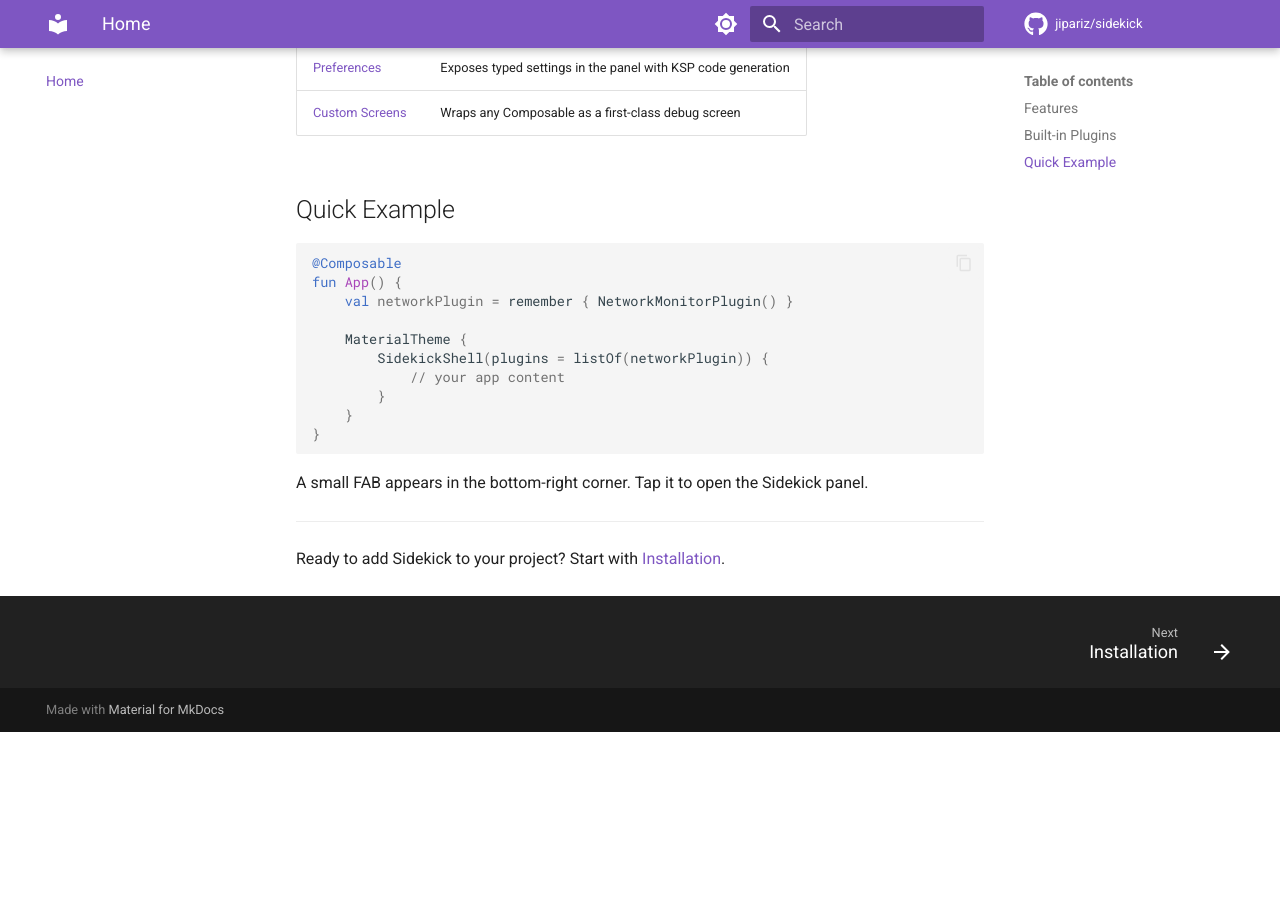
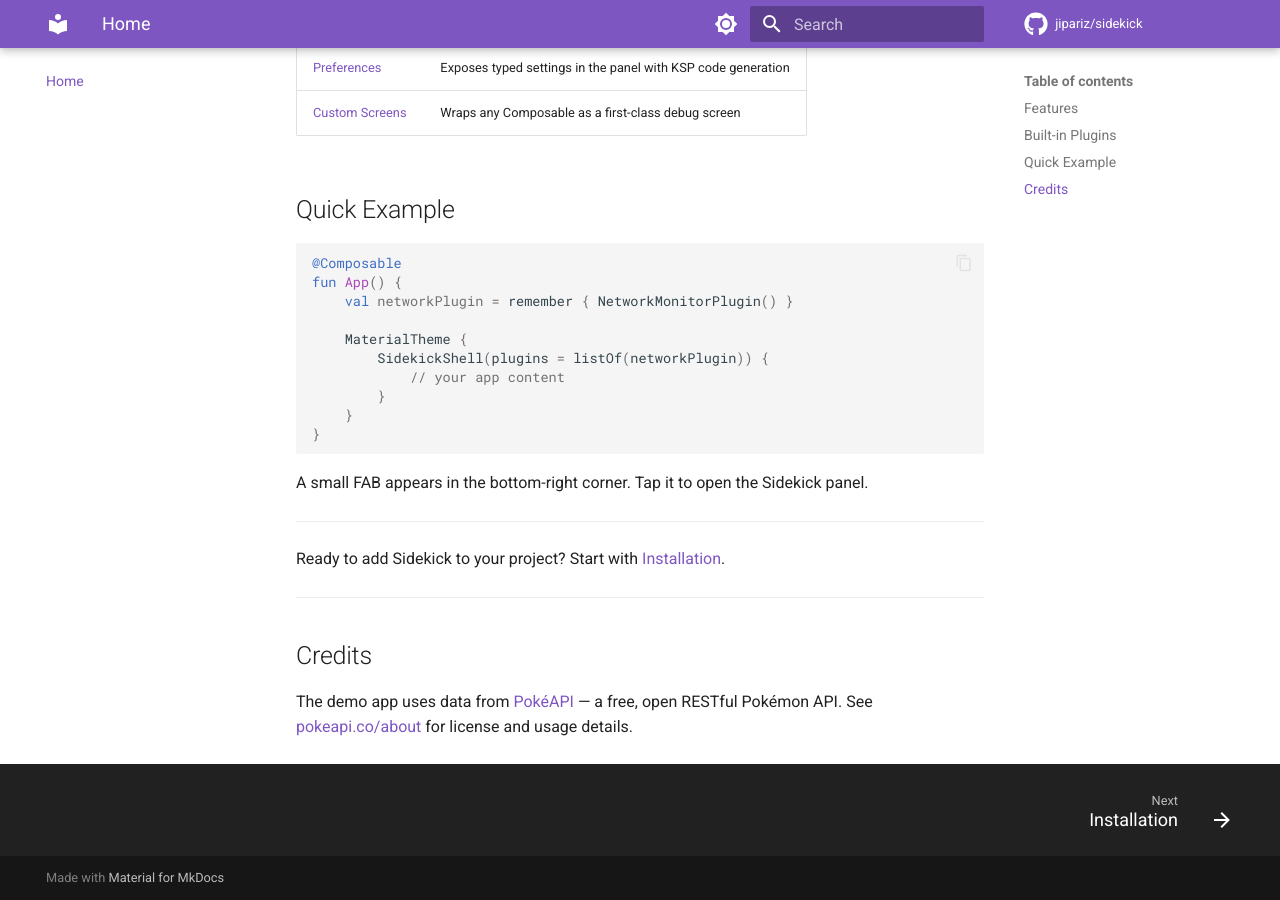
Before and after one commit to jipariz/sidekick, an MkDocs documentation site: the page built from docs/index.md, in a window 1280 px wide and 900 px high, scrolled down 937 px. Built offline with MkDocs 1.6.1 and Material for MkDocs 9.7.7, drawn with Linux system fonts in a browser that asks for light colours; comment, search, counter and statistics services are not loaded; before the commit the page ends 1669 px from its top, so only the background shows below that.

Commit message:
docs: Credit pokeapi

```diff
--- a/docs/index.md
+++ b/docs/index.md
@@ -52,3 +52,9 @@ A small FAB appears in the bottom-right corner. Tap it to open the Sidekick pane
 ---
 
 Ready to add Sidekick to your project? Start with [Installation](installation.md).
+
+---
+
+## Credits
+
+The demo app uses data from [PokéAPI](https://pokeapi.co) — a free, open RESTful Pokémon API. See [pokeapi.co/about](https://pokeapi.co/about) for license and usage details.
```
Also changed, not shown: README.md (+6 -0 lines).
